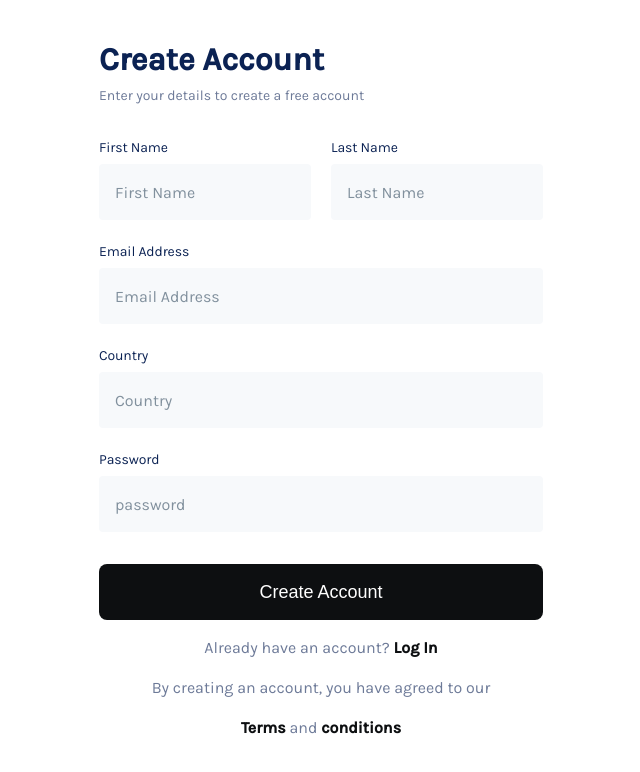
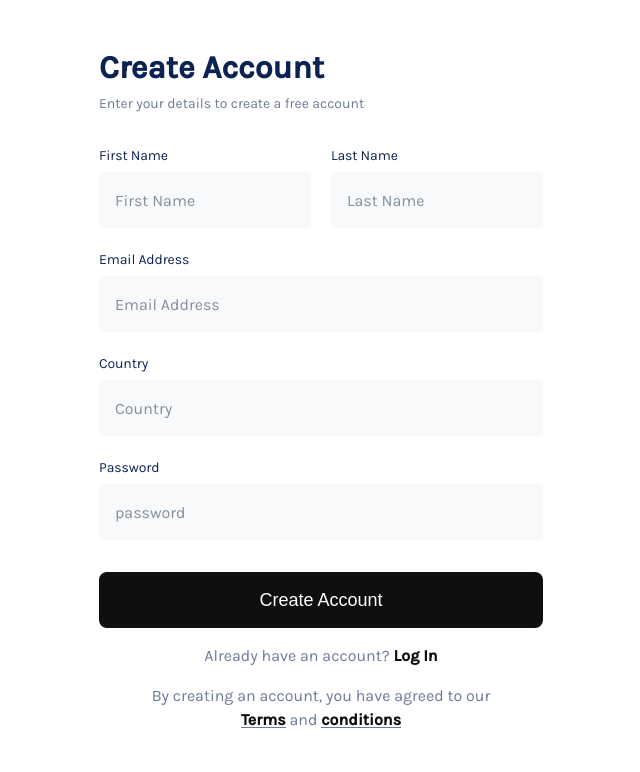
Before and after one commit to sparkpayrolls/SparkpayFrontend, a Next.js app: page /create-account in a window 1280 px wide. Shown: the top 772 px of the page, without its empty margins (319-959 px from the left). Built offline with nearby package versions, Linux system fonts and the light colour scheme.

Commit message:
adding some css styles to auth screens

```diff
--- a/pages/create-account/index.tsx
+++ b/pages/create-account/index.tsx
@@ -72,11 +72,14 @@ const CreateAccount: NextPage = () => {
             <span className="create-account__span-text"> Log In</span>
           </p>
           <p className="create-account__terms-and-conditions">
-            By creating an account, you have agreed to our
-          </p>
-          <p className="create-account__terms-and-conditions">
-            <span className="create-account__span-text">Terms</span> and{" "}
-            <span className="create-account__span-text">conditions</span>
+            By creating an account, you have agreed to our <br />{" "}
+            <strong className="create-account__span-text underline-text">
+              Terms
+            </strong>{" "}
+            and{" "}
+            <strong className="create-account__span-text underline-text ">
+              conditions
+            </strong>
           </p>
         </div>
       </div>
--- a/styles/pages/_create-account.scss
+++ b/styles/pages/_create-account.scss
@@ -49,6 +49,7 @@
     line-height: 24px;
     text-align: center;
     color: #0d0f11;
+    cursor: pointer;
   }
 
   &__terms-and-conditions {
@@ -56,5 +57,10 @@
     line-height: 24px;
     text-align: center;
     color: #6d7a98;
+    .underline-text {
+      border-bottom: 1px solid #6d7a98;
+      display: inline-block;
+      line-height: 0.85;
+    }
   }
 }
--- a/styles/pages/_forget-password.scss
+++ b/styles/pages/_forget-password.scss
@@ -46,5 +46,6 @@
     color: #0d0f11;
     text-align: center;
     margin-top: 20px;
+    cursor: pointer;
   }
 }
```
